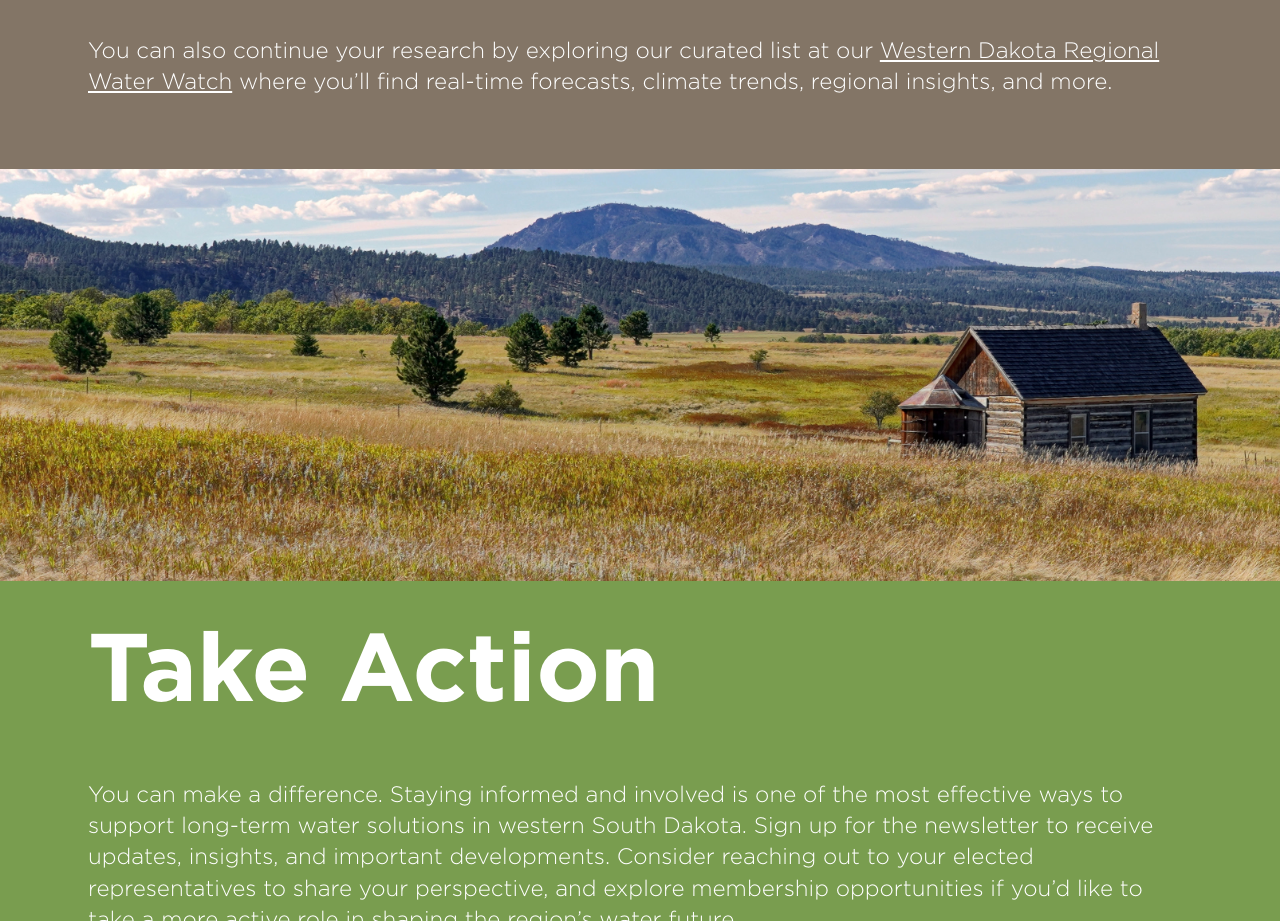
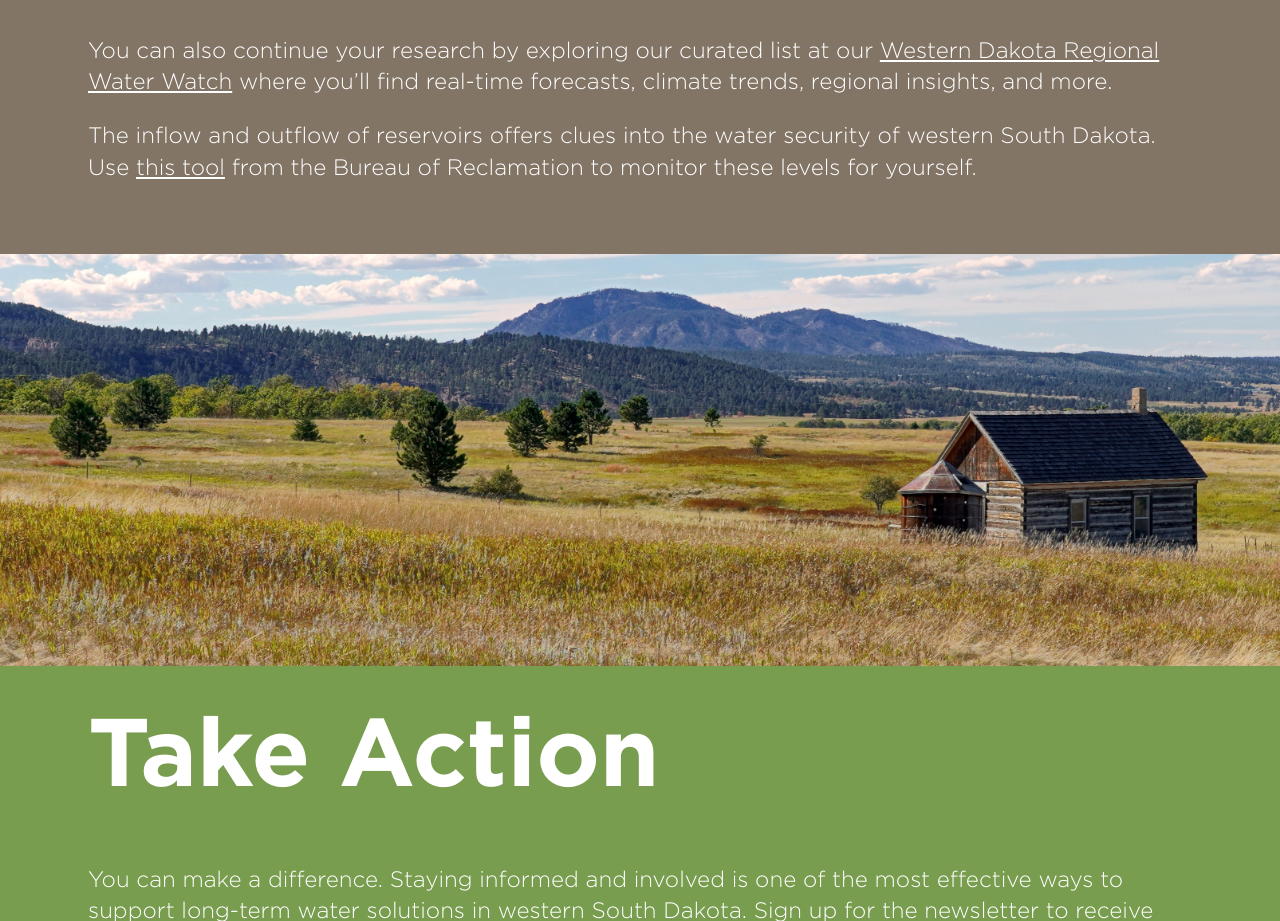
Before and after one commit to evergreendev/just-add-water-v2, a website built with webpack: page index.html in a window 1280 px wide. Shown: the part 4668-5589 px from the top of the page. Built offline with nearby package versions, Linux system fonts and the light colour scheme.

Commit message:
Refine formatting in index.html for consistency and readability; add Bureau of Reclamation tool link for improved user resources.

```diff
--- a/index.html
+++ b/index.html
@@ -6,7 +6,11 @@
   <script async src="https://www.googletagmanager.com/gtag/js?id=G-C7JLQ30YWJ"></script>
   <script>
     window.dataLayer = window.dataLayer || [];
-    function gtag(){dataLayer.push(arguments);}
+
+    function gtag() {
+      dataLayer.push(arguments);
+    }
+
     gtag('js', new Date());
 
     gtag('config', 'G-C7JLQ30YWJ');
@@ -45,7 +49,8 @@
       <li class="nav__item"><a href="#solution" class="nav__link">How Do We Solve This?</a></li>
       <li class="nav__item"><a href="#action" class="nav__link">Take Action</a></li>
       <li class="nav__item"><a href="#questions" class="nav__link">Your Questions</a></li>
-      <li class="nav__item"><a href="https://wdrws.org/discover" class="nav__link" target="_blank" rel="noopener noreferrer">Dive
+      <li class="nav__item"><a href="https://wdrws.org/discover" class="nav__link" target="_blank"
+                               rel="noopener noreferrer">Dive
         Deeper on our technical site</a></li>
     </ul>
   </div>
@@ -98,7 +103,8 @@
   <div class="section__bottom">
     <div class="inner">
       <h2>How Do We Solve This?</h2>
-      <button class="video-placeholder js-video-placeholder" type="button" aria-label="Play video: How Do We Solve This?"
+      <button class="video-placeholder js-video-placeholder" type="button"
+              aria-label="Play video: How Do We Solve This?"
               data-video-id="HiXPVEQtxQA">
         <span class="video-placeholder__play" aria-hidden="true">
           <span class="video-placeholder__triangle"></span>
@@ -122,7 +128,8 @@
       your
       community is currently experiencing drought.
     </p>
-    <p style="text-align: center; font-size: 2rem;"><strong>This map is automatically updated every Thursday.</strong></p>
+    <p style="text-align: center; font-size: 2rem;"><strong>This map is automatically updated every Thursday.</strong>
+    </p>
     <img id="drought-monitor-image" src="https://droughtmonitor.unl.edu/data/png/current/current_sd_text.png"
          alt=""/>
     <p class="footnote">
@@ -139,6 +146,11 @@
     <p>You can also continue your research by exploring our curated list at our <a
       href="https://wdrws.org/western-dakota-regional-water-watch">Western Dakota Regional Water
       Watch</a> where you’ll find real-time forecasts, climate trends, regional insights, and more.</p>
+
+    <p>
+      The inflow and outflow of reservoirs offers clues into the water security of western South Dakota. Use <a href="https://www.usbr.gov/gp/hydromet/inflow.html">this tool</a>
+      from the Bureau of Reclamation to monitor these levels for yourself.
+    </p>
 
 
     <script>
@@ -319,11 +331,11 @@
       <form id="contactForm">
         <label>
           <span>Name</span>
-          <input type="text" name="name" required />
+          <input type="text" name="name" required/>
         </label>
         <label>
           <span>Email Address</span>
-          <input type="email" name="email" required />
+          <input type="email" name="email" required/>
         </label>
         <label>
           <span>Your Question</span>
```
